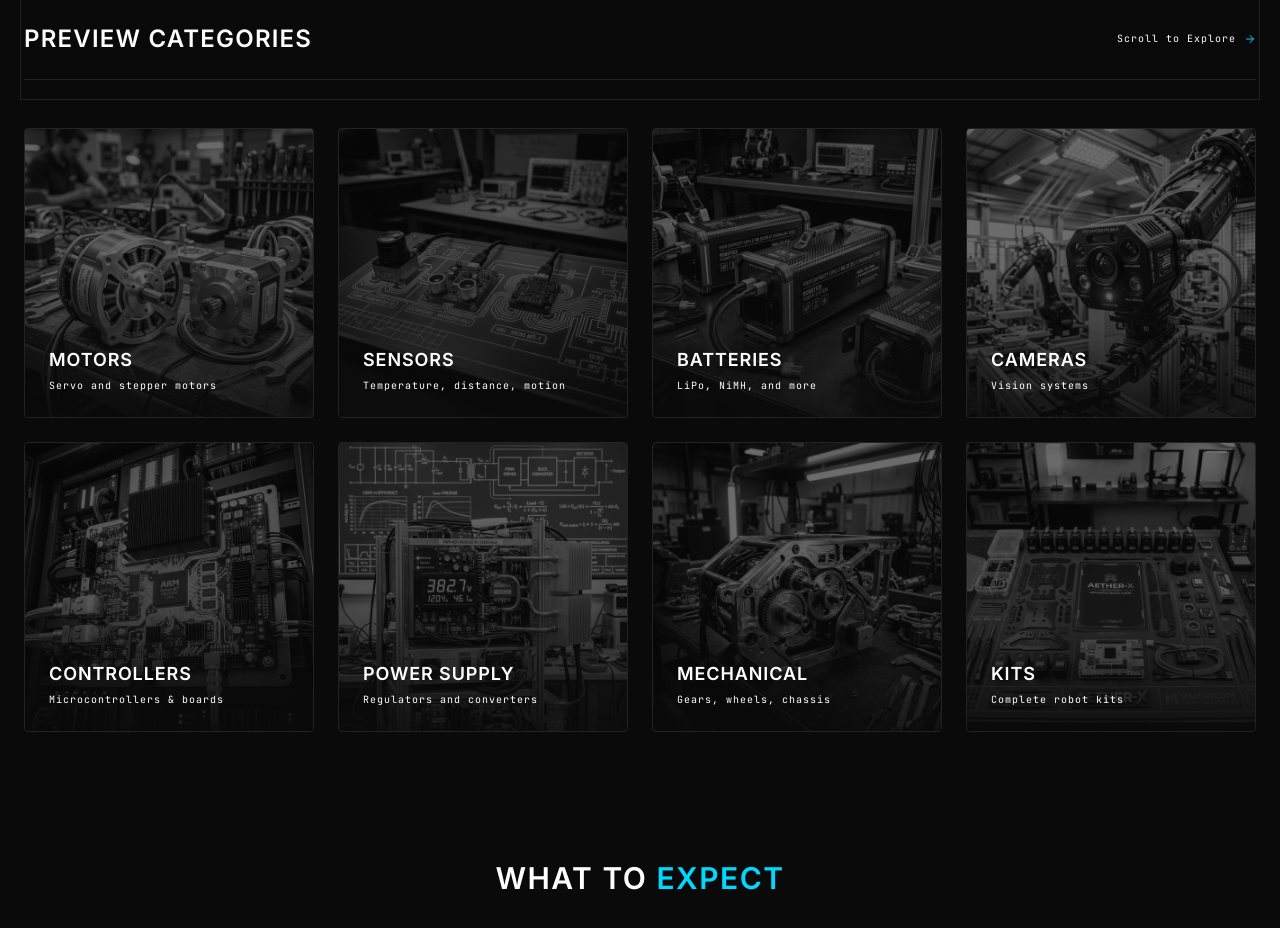
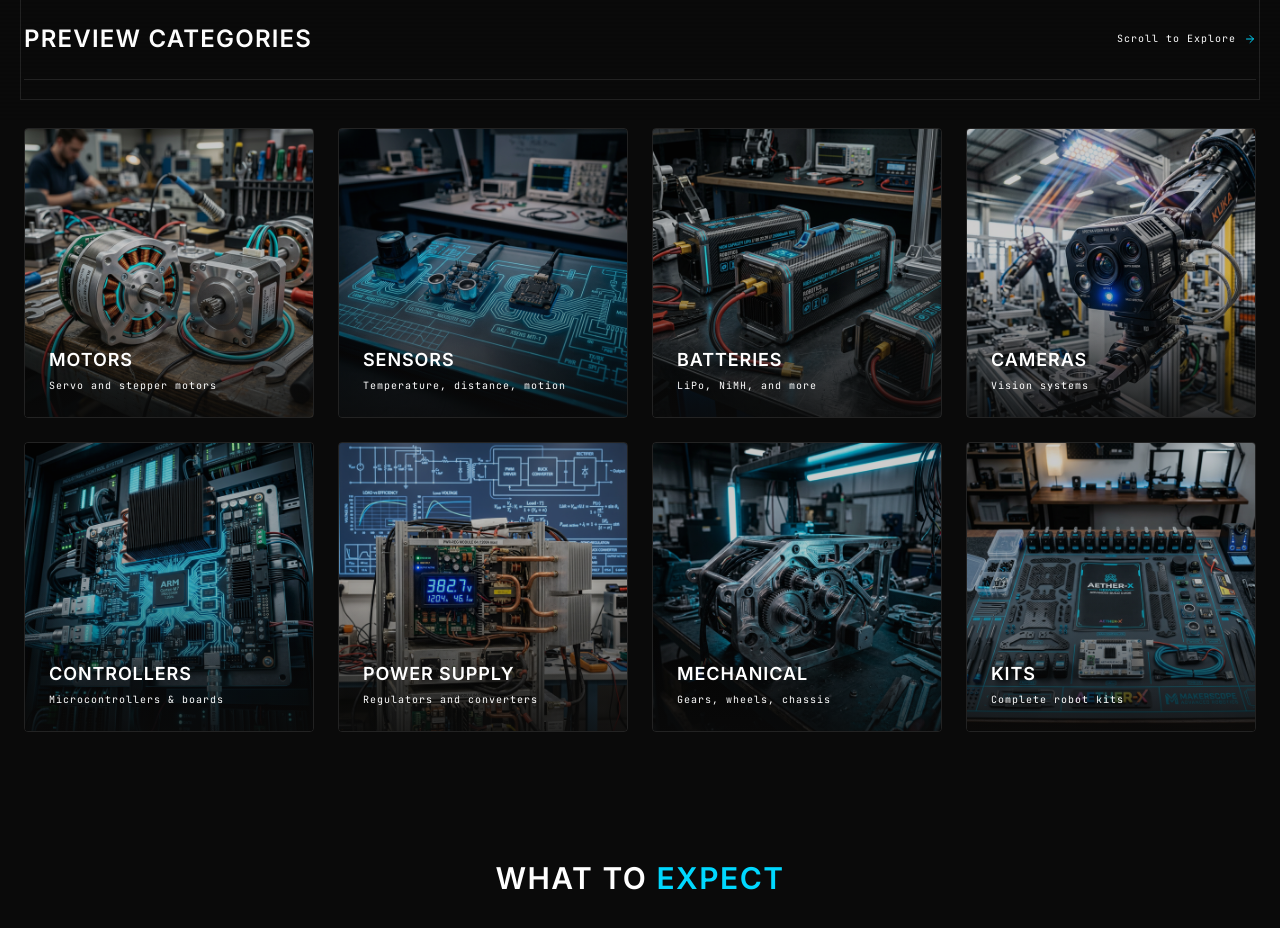
Before and after one commit to Meetva247/laswell-web, a React (Vite) app: page /shop in a window 1280 px wide. Shown: the part 680-1608 px from the top of the page. Built offline with nearby package versions, Linux system fonts and the light colour scheme.

Commit message:
feat: make all images vibrant and colorful by default, remove grayscale filters

```diff
--- a/src/pages/BuildPage.jsx
+++ b/src/pages/BuildPage.jsx
@@ -218,7 +218,7 @@ const BuildPage = () => {
                                                 <img
                                                     src={comp.img}
                                                     alt={comp.name}
-                                                    className="w-full h-full object-cover grayscale opacity-40 group-hover:grayscale-0 group-hover:opacity-100 group-hover:scale-110 transition-all duration-700"
+                                                    className="w-full h-full object-cover opacity-90 group-hover:opacity-100 group-hover:scale-110 transition-all duration-700"
                                                 />
                                                 <div className="absolute inset-0 bg-gradient-to-t from-black via-transparent to-transparent opacity-60" />
                                             </div>
--- a/src/pages/ServicesPage.jsx
+++ b/src/pages/ServicesPage.jsx
@@ -81,7 +81,7 @@ const ServiceSection = ({ title, subtitle, description, highlights, specs, icon:
                         <img
                             src={image}
                             alt={title}
-                            className="w-full h-full object-cover grayscale opacity-60 group-hover:grayscale-0 group-hover:opacity-100 transition-all duration-700 scale-105 group-hover:scale-100"
+                            className="w-full h-full object-cover opacity-90 group-hover:opacity-100 transition-all duration-700 scale-105 group-hover:scale-100"
                         />
                     </div>
                     {/* Decorative Corner */}
--- a/src/pages/ShopPage.jsx
+++ b/src/pages/ShopPage.jsx
@@ -23,7 +23,7 @@ const ShopCategory = ({ title, description, image, index }) => (
             <img
                 src={image}
                 alt={title}
-                className="w-full h-full object-cover grayscale opacity-40 group-hover:grayscale-0 group-hover:opacity-60 group-hover:scale-110 transition-all duration-700"
+                className="w-full h-full object-cover opacity-80 group-hover:opacity-100 group-hover:scale-110 transition-all duration-700"
             />
             <div className="absolute inset-0 bg-gradient-to-t from-brand-bg via-transparent to-transparent opacity-80" />
         </div>
```
